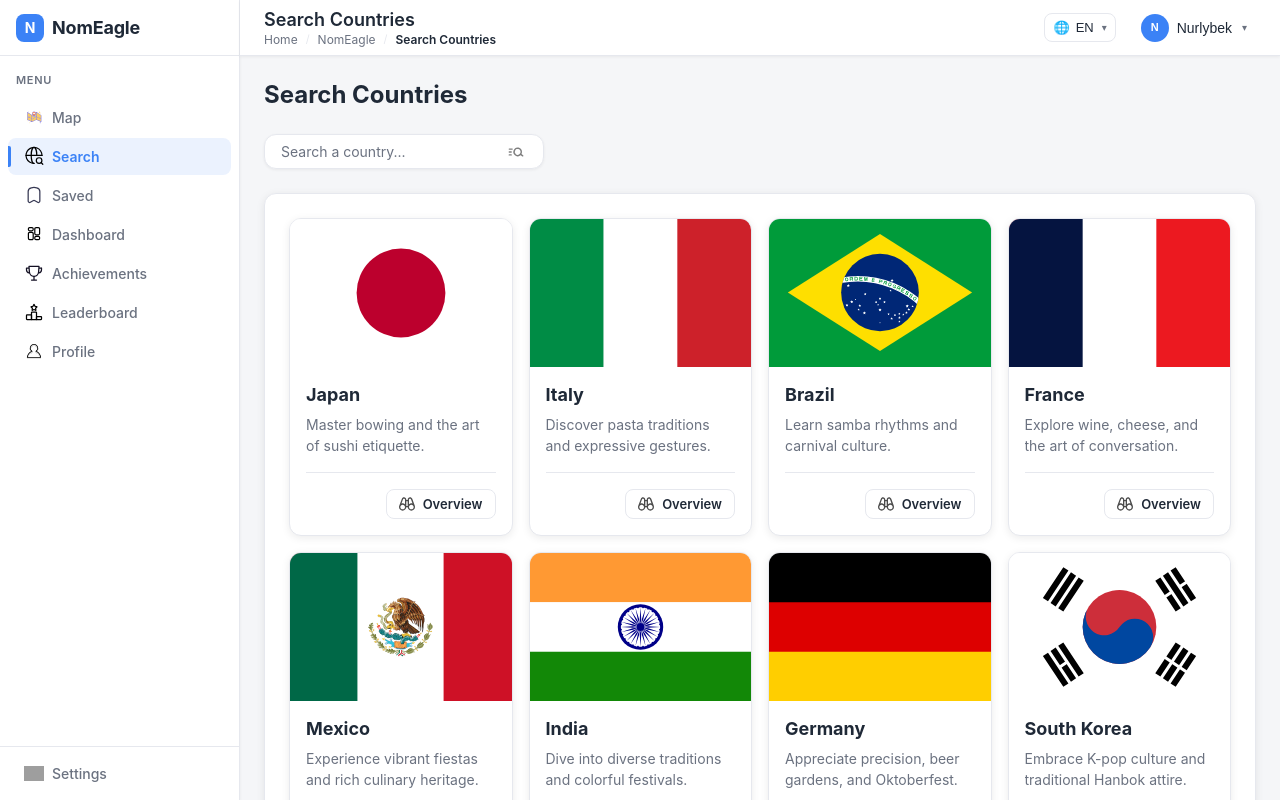
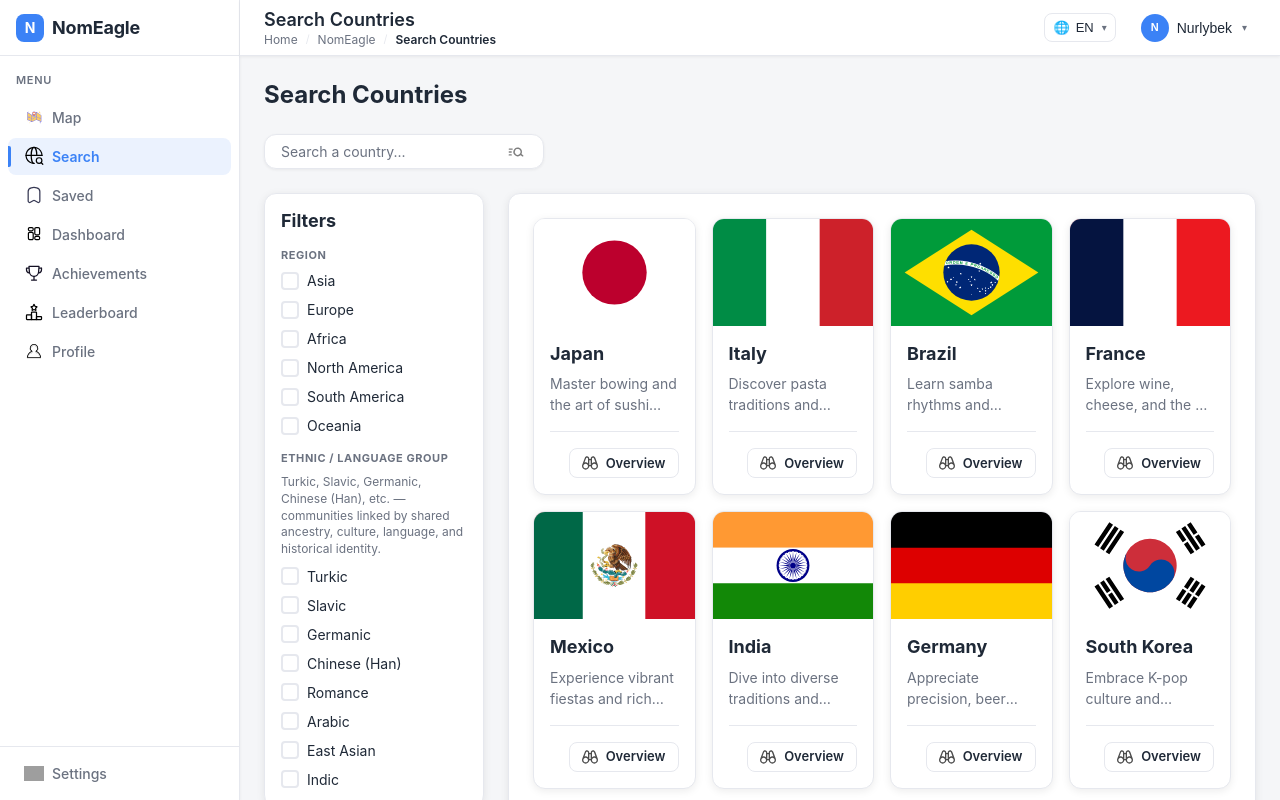
Before and after one commit to Nurlybek1-cpu/nomeagle, a React (Vite) app in the folder frontend/: page /app/search in a window 1280 px wide. Built offline with nearby package versions, Linux system fonts and the light colour scheme; grey boxes are pictures that could not be loaded.

Commit message:
feat(countries): add RegionFilters component for catalog filtering

```diff
--- /dev/null
+++ b/frontend/src/features/countries/components/RegionFilters/RegionFilters.module.css
@@ -0,0 +1,63 @@
+/* ==========================================================================
+   RegionFilters
+   Left or top panel: title "Filters", REGION section, checkbox list.
+   Token-based spacing (8px system).
+   ========================================================================== */
+
+.card {
+  width: 100%;
+}
+
+.content {
+  padding: var(--ne-2); /* 16px */
+  display: flex;
+  flex-direction: column;
+  gap: var(--ne-2);
+}
+
+.title {
+  margin: 0;
+  font-size: 1.125rem;
+  font-weight: 700;
+  color: var(--ne-text);
+}
+
+.section {
+  display: flex;
+  flex-direction: column;
+  gap: var(--ne-1); /* 8px */
+}
+
+.sectionTitle {
+  margin: 0;
+  font-size: 0.6875rem;
+  font-weight: 700;
+  letter-spacing: 0.05em;
+  color: var(--ne-muted);
+  text-transform: uppercase;
+}
+
+.sectionHint {
+  margin: 0;
+  font-size: 0.75rem;
+  color: var(--ne-muted);
+  line-height: 1.4;
+}
+
+.list {
+  margin: 0;
+  padding: 0;
+  list-style: none;
+  display: flex;
+  flex-direction: column;
+  gap: var(--ne-1); /* 8px */
+}
+
+.item {
+  margin: 0;
+}
+
+.checkbox {
+  display: flex;
+  width: 100%;
+}
--- /dev/null
+++ b/frontend/src/features/countries/components/RegionFilters/RegionFilters.tsx
@@ -0,0 +1,140 @@
+import React, { useCallback } from 'react';
+import { Card, CardContent } from '../../../../components/ui/Card';
+import { Checkbox } from '../../../../components/ui/Checkbox';
+import styles from './RegionFilters.module.css';
+
+/* ==========================================================================
+   RegionFilters
+   Filter panel: "Filters" title, REGION + ETHNIC / LANGUAGE GROUP sections.
+   Ethnic groups: communities linked by shared ancestry, culture, language,
+   and historical identity (e.g. Turkic, Slavic, Germanic, Chinese (Han)).
+   If no selection in a section => show all (consumer handles empty selected).
+   ========================================================================== */
+
+/** Canonical region list for the filter */
+export const REGION_OPTIONS = [
+  'Asia',
+  'Europe',
+  'Africa',
+  'North America',
+  'South America',
+  'Oceania',
+] as const;
+
+export type RegionOption = (typeof REGION_OPTIONS)[number];
+
+/** Ethnic or ethnolinguistic groups — shared ancestry, culture, language, identity */
+export const ETHNIC_GROUP_OPTIONS = [
+  'Turkic',
+  'Slavic',
+  'Germanic',
+  'Chinese (Han)',
+  'Romance',
+  'Arabic',
+  'East Asian',
+  'Indic',
+] as const;
+
+export type EthnicGroupOption = (typeof ETHNIC_GROUP_OPTIONS)[number];
+
+/* ---------- Props ---------- */
+
+export interface RegionFiltersProps {
+  /** Currently selected region values */
+  selected: string[];
+  /** Called when region selection changes */
+  onChange: (next: string[]) => void;
+  /** Currently selected ethnic / language group values */
+  selectedEthnicGroups?: string[];
+  /** Called when ethnic group selection changes */
+  onEthnicGroupChange?: (next: string[]) => void;
+  /** Optional class on the wrapper */
+  className?: string;
+}
+
+/* ---------- Component ---------- */
+
+export const RegionFilters: React.FC<RegionFiltersProps> = ({
+  selected,
+  onChange,
+  selectedEthnicGroups = [],
+  onEthnicGroupChange,
+  className,
+}) => {
+  const handleRegionToggle = useCallback(
+    (region: string) => {
+      const next = selected.includes(region)
+        ? selected.filter((r) => r !== region)
+        : [...selected, region];
+      onChange(next);
+    },
+    [selected, onChange]
+  );
+
+  const handleEthnicToggle = useCallback(
+    (group: string) => {
+      if (!onEthnicGroupChange) return;
+      const next = selectedEthnicGroups.includes(group)
+        ? selectedEthnicGroups.filter((g) => g !== group)
+        : [...selectedEthnicGroups, group];
+      onEthnicGroupChange(next);
+    },
+    [selectedEthnicGroups, onEthnicGroupChange]
+  );
+
+  return (
+    <Card className={[styles.card, className].filter(Boolean).join(' ')}>
+      <CardContent className={styles.content}>
+        <h2 className={styles.title}>Filters</h2>
+
+        <section className={styles.section} aria-labelledby="region-heading">
+          <h3 id="region-heading" className={styles.sectionTitle}>
+            REGION
+          </h3>
+          <ul className={styles.list} role="list">
+            {REGION_OPTIONS.map((region) => (
+              <li key={region} className={styles.item}>
+                <Checkbox
+                  id={`region-${region.replace(/\s+/g, '-').toLowerCase()}`}
+                  label={region}
+                  checked={selected.includes(region)}
+                  onChange={() => handleRegionToggle(region)}
+                  className={styles.checkbox}
+                />
+              </li>
+            ))}
+          </ul>
+        </section>
+
+        {onEthnicGroupChange && (
+          <section
+            className={styles.section}
+            aria-labelledby="ethnic-heading"
+          >
+            <h3 id="ethnic-heading" className={styles.sectionTitle}>
+              ETHNIC / LANGUAGE GROUP
+            </h3>
+            <p className={styles.sectionHint}>
+              Turkic, Slavic, Germanic, Chinese (Han), etc. — communities
+              linked by shared ancestry, culture, language, and historical
+              identity.
+            </p>
+            <ul className={styles.list} role="list">
+              {ETHNIC_GROUP_OPTIONS.map((group) => (
+                <li key={group} className={styles.item}>
+                  <Checkbox
+                    id={`ethnic-${group.replace(/\s+/g, '-').replace(/[()]/g, '').toLowerCase()}`}
+                    label={group}
+                    checked={selectedEthnicGroups.includes(group)}
+                    onChange={() => handleEthnicToggle(group)}
+                    className={styles.checkbox}
+                  />
+                </li>
+              ))}
+            </ul>
+          </section>
+        )}
+      </CardContent>
+    </Card>
+  );
+};
--- /dev/null
+++ b/frontend/src/features/countries/components/RegionFilters/index.ts
@@ -0,0 +1,10 @@
+/* ==========================================================================
+   RegionFilters — Barrel Export
+   ========================================================================== */
+
+export { RegionFilters, REGION_OPTIONS, ETHNIC_GROUP_OPTIONS } from './RegionFilters';
+export type {
+  RegionFiltersProps,
+  RegionOption,
+  EthnicGroupOption,
+} from './RegionFilters';
--- a/frontend/src/pages/app/SearchCountries/SearchCountriesPage.module.css
+++ b/frontend/src/pages/app/SearchCountries/SearchCountriesPage.module.css
@@ -49,8 +49,37 @@
   width: 100%;
 }
 
-/* ---------- Main content area ---------- */
+/* ---------- Content layout: filters + catalog ---------- */
+.contentLayout {
+  display: flex;
+  flex-direction: column;
+  gap: var(--ne-3); /* 24px */
+}
+
+/* Desktop: left panel (filters) | catalog */
+@media (min-width: 960px) {
+  .contentLayout {
+    flex-direction: row;
+    align-items: flex-start;
+    gap: var(--ne-3);
+  }
+}
+
+.filtersPanel {
+  flex-shrink: 0;
+  min-width: 0;
+}
+
+@media (min-width: 960px) {
+  .filtersPanel {
+    width: 220px;
+  }
+}
+
+/* ---------- Main content area (catalog) ---------- */
 .main {
+  flex: 1;
+  min-width: 0;
   min-height: 400px;
 }
 
--- a/frontend/src/pages/app/SearchCountries/SearchCountriesPage.tsx
+++ b/frontend/src/pages/app/SearchCountries/SearchCountriesPage.tsx
@@ -3,6 +3,7 @@ import { Card, CardContent } from '../../../components/ui/Card';
 import { SearchInput } from '../../../components/ui/SearchInput';
 import { Loading, EmptyState, ErrorState } from '../../../components/feedback';
 import { CountryCatalogCard } from '../../../features/countries/components/CountryCatalogCard';
+import { RegionFilters } from '../../../features/countries/components/RegionFilters';
 import styles from './SearchCountriesPage.module.css';
 
 /* ==========================================================================
@@ -18,6 +19,8 @@ interface Country {
   region: string;
   /** Short description / tagline */
   description: string;
+  /** Ethnic / ethnolinguistic groups (shared ancestry, culture, language) */
+  ethnicGroups?: string[];
 }
 
 type AsyncStatus = 'idle' | 'loading' | 'success' | 'error';
@@ -38,72 +41,84 @@ const MOCK_COUNTRIES: Country[] = [
     name: 'Japan',
     region: 'Asia',
     description: 'Master bowing and the art of sushi etiquette.',
+    ethnicGroups: ['East Asian'],
   },
   {
     code: 'it',
     name: 'Italy',
     region: 'Europe',
     description: 'Discover pasta traditions and expressive gestures.',
+    ethnicGroups: ['Romance'],
   },
   {
     code: 'br',
     name: 'Brazil',
     region: 'South America',
     description: 'Learn samba rhythms and carnival culture.',
+    ethnicGroups: ['Romance'],
   },
   {
     code: 'fr',
     name: 'France',
     region: 'Europe',
     description: 'Explore wine, cheese, and the art of conversation.',
+    ethnicGroups: ['Romance'],
   },
   {
     code: 'mx',
     name: 'Mexico',
     region: 'North America',
     description: 'Experience vibrant fiestas and rich culinary heritage.',
+    ethnicGroups: ['Romance'],
   },
   {
     code: 'in',
     name: 'India',
     region: 'Asia',
     description: 'Dive into diverse traditions and colorful festivals.',
+    ethnicGroups: ['Indic'],
   },
   {
     code: 'de',
     name: 'Germany',
     region: 'Europe',
     description: 'Appreciate precision, beer gardens, and Oktoberfest.',
+    ethnicGroups: ['Germanic'],
   },
   {
     code: 'kr',
     name: 'South Korea',
     region: 'Asia',
     description: 'Embrace K-pop culture and traditional Hanbok attire.',
+    ethnicGroups: ['East Asian'],
   },
   {
     code: 'au',
     name: 'Australia',
     region: 'Oceania',
     description: 'Discover outback adventures and laid-back lifestyle.',
+    ethnicGroups: ['Germanic'],
   },
   {
     code: 'eg',
     name: 'Egypt',
     region: 'Africa',
     description: 'Uncover ancient pyramids and Nile river heritage.',
+    ethnicGroups: ['Arabic'],
   },
   {
     code: 'gb',
     name: 'United Kingdom',
     region: 'Europe',
     description: 'Explore royal traditions and afternoon tea customs.',
+    ethnicGroups: ['Germanic'],
   },
   {
     code: 'th',
     name: 'Thailand',
     region: 'Asia',
     description: 'Experience temple etiquette and spicy street food.',
+    ethnicGroups: ['East Asian'],
   },
 ];
 
@@ -133,6 +148,8 @@ const MOCK_COUNTRIES: Country[] = [
 export const SearchCountriesPage: React.FC = () => {
   /* ---- State ---- */
   const [searchQuery, setSearchQuery] = useState('');
+  const [selectedRegions, setSelectedRegions] = useState<string[]>([]);
+  const [selectedEthnicGroups, setSelectedEthnicGroups] = useState<string[]>([]);
   const [state, setState] = useState<AsyncState<Country[]>>({
     status: 'success',
     data: MOCK_COUNTRIES,
@@ -151,23 +168,52 @@ export const SearchCountriesPage: React.FC = () => {
     setState({ status: 'error', error: 'Failed to load countries. Please try again.' });
   };
 
-  /* ---- Filter countries by search query (client-side for now) ---- */
+  /* ---- Filter countries by search query and region ---- */
   const filteredCountries = useMemo(() => {
     if (!state.data) return [];
-    if (!searchQuery.trim()) return state.data;
 
+    let list = state.data;
+
+    /* Region filter: if none selected => show all */
+    if (selectedRegions.length > 0) {
+      const set = new Set(selectedRegions);
+      list = list.filter((country) => set.has(country.region));
+    }
+
+    /* Ethnic / language group filter: if none selected => show all */
+    if (selectedEthnicGroups.length > 0) {
+      const set = new Set(selectedEthnicGroups);
+      list = list.filter(
+        (country) =>
+          country.ethnicGroups?.some((g) => set.has(g)) ?? false
+      );
+    }
+
+    /* Search filter */
+    if (searchQuery.trim()) {
       const query = searchQuery.toLowerCase();
-    return state.data.filter(
+      list = list.filter(
         (country) =>
           country.name.toLowerCase().includes(query) ||
           country.region.toLowerCase().includes(query) ||
           country.code.toLowerCase().includes(query)
       );
-  }, [state.data, searchQuery]);
+    }
+
+    return list;
+  }, [state.data, searchQuery, selectedRegions, selectedEthnicGroups]);
 
   /* ---- Handlers ---- */
   const handleSearchChange = useCallback((value: string) => {
     setSearchQuery(value);
+  }, []);
+
+  const handleRegionChange = useCallback((next: string[]) => {
+    setSelectedRegions(next);
+  }, []);
+
+  const handleEthnicGroupChange = useCallback((next: string[]) => {
+    setSelectedEthnicGroups(next);
   }, []);
 
   const handleOverview = useCallback((code: string) => {
@@ -285,20 +331,33 @@ export const SearchCountriesPage: React.FC = () => {
         </div>
       </div>
 
-      {/* Main content area */}
+      {/* Content: filters (left/top) + catalog */}
+      <div className={styles.contentLayout}>
+        <aside className={styles.filtersPanel} aria-label="Filter by region">
+          <RegionFilters
+            selected={selectedRegions}
+            onChange={handleRegionChange}
+            selectedEthnicGroups={selectedEthnicGroups}
+            onEthnicGroupChange={handleEthnicGroupChange}
+          />
+        </aside>
         <main className={styles.main}>
           {filteredCountries.length === 0 ? (
-          /* No results for search query */
             <Card>
               <CardContent>
                 <EmptyState
                   title="No countries found"
-                description={`No countries match "${searchQuery}". Try a different search term.`}
+                  description={
+                    searchQuery.trim() ||
+                    selectedRegions.length > 0 ||
+                    selectedEthnicGroups.length > 0
+                      ? 'Try a different search or filter.'
+                      : 'No countries in the catalog yet.'
+                  }
                 />
               </CardContent>
             </Card>
           ) : (
-          /* One big card containing all country cards */
             <Card className={styles.catalogCard}>
               <CardContent className={styles.catalogCardContent}>
                 <div className={styles.grid}>
@@ -317,5 +376,6 @@ export const SearchCountriesPage: React.FC = () => {
           )}
         </main>
       </div>
+    </div>
   );
 };
```
Lines whose indentation alone changed are shown as unchanged.
